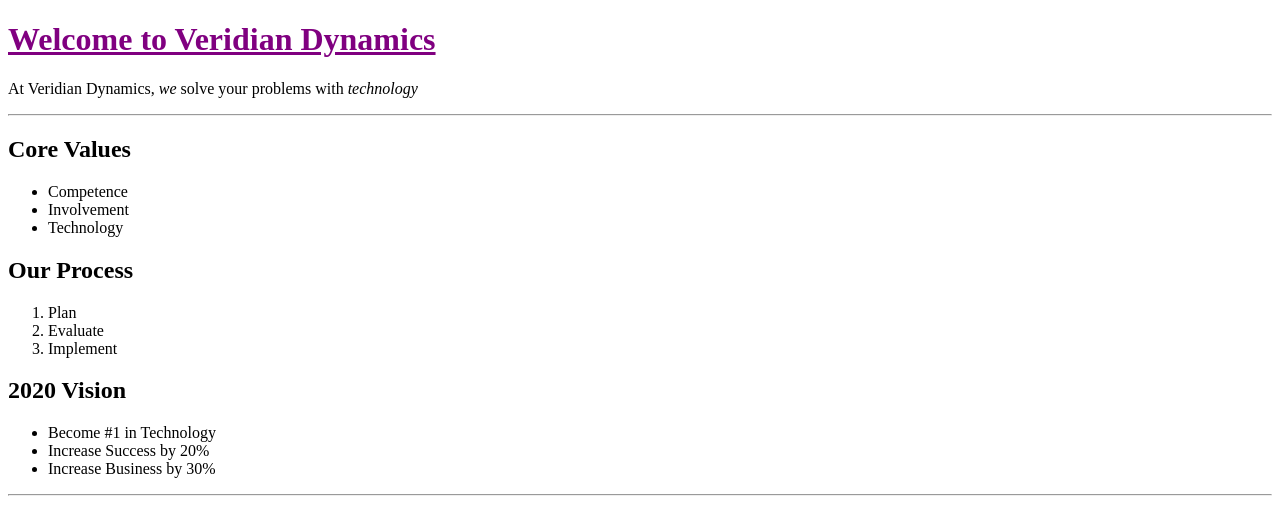
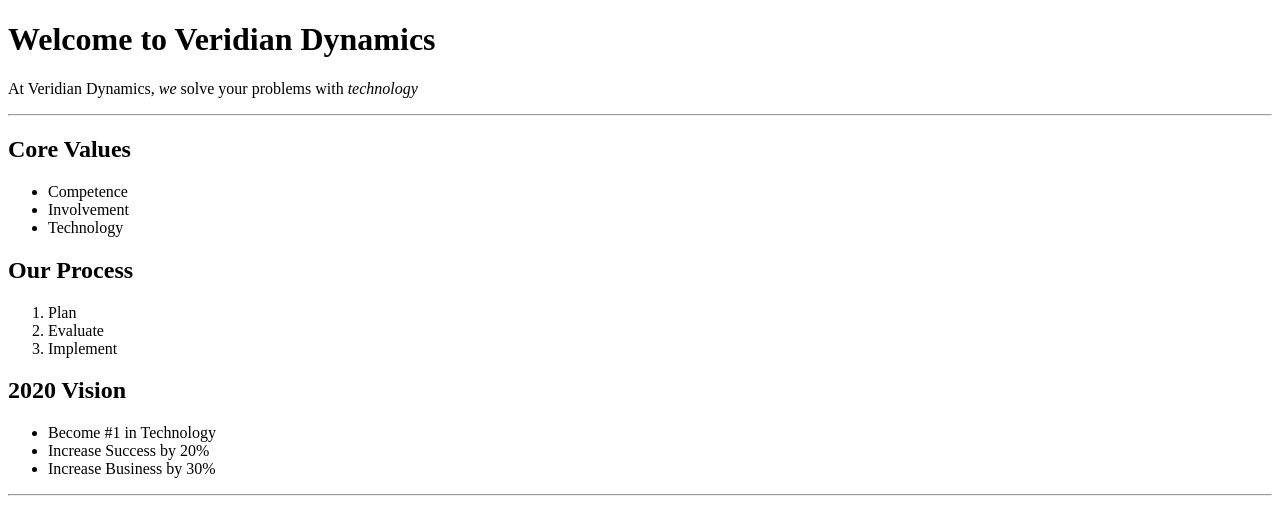
Before and after one commit to joseffussell/codeup-web-exercises, a website: page welcome.html in a window 1280 px wide. Shown: the top 513 px of the page. Drawn offline with Linux system fonts and the light colour scheme.

Commit message:
exercise complete

```diff
--- a/welcome.html
+++ b/welcome.html
@@ -7,7 +7,7 @@
 </head>
 <body>
 <!--<h1>Hello World!</h1>-->
-<h1 class="fancy-header">Welcome to Veridian Dynamics</h1>
+<h1>Welcome to Veridian Dynamics</h1>
 
 <p>At Veridian Dynamics, <em>we</em> solve your problems with <em>technology</em></p>
 
```
